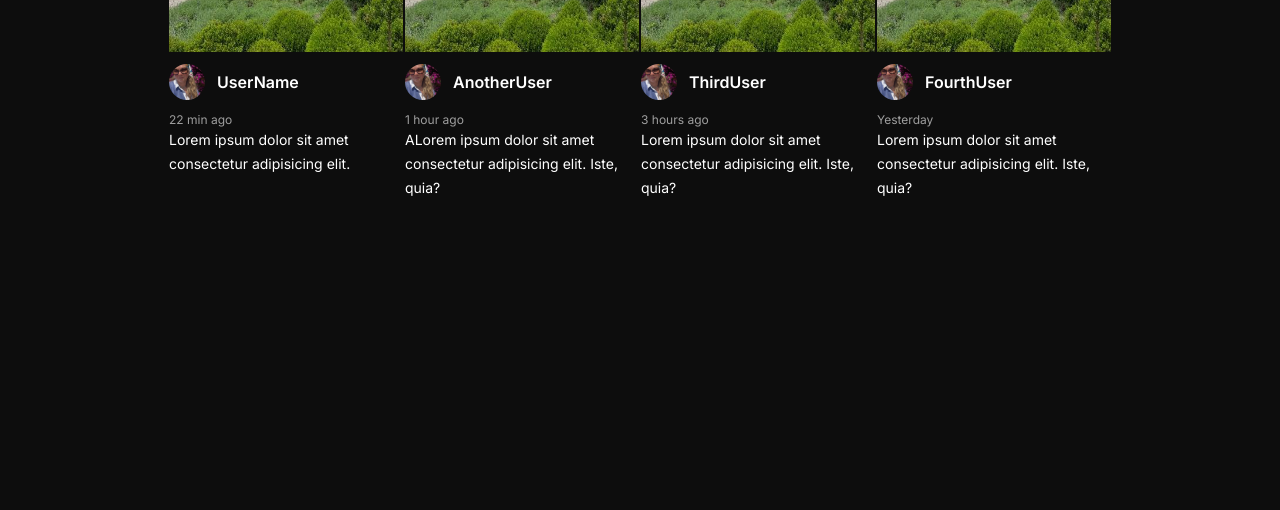
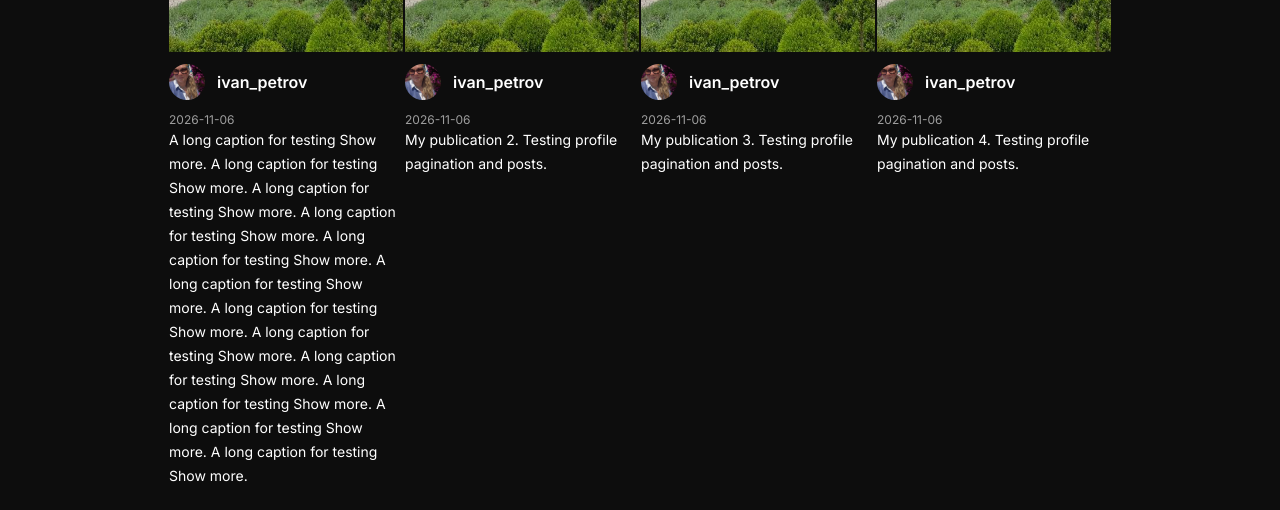
Before and after one commit to alextsapin/inctagram, a Next.js app: page / in a window 1280 px wide. Shown: the part 388-898 px from the top of the page. Before the commit the page ends 800 px from the top, so only its background shows below. Built offline with nearby package versions, Linux system fonts and the light colour scheme; no server answers.

Commit message:
feat: use shared mock data on main page

```diff
--- a/src/pages/main/ui/Main.tsx
+++ b/src/pages/main/ui/Main.tsx
@@ -1,3 +1,5 @@
+/* eslint-disable no-magic-numbers */
+import { getMockLatestPosts, MOCK_REGISTERED_USERS_COUNT } from '@/entities/post';
 import { RegisteredUsers } from '@/widgets/registered-users';
 import { UserCard } from '@/widgets/user-post-card';
 
@@ -7,50 +9,35 @@ import tanya from '../assets/tanya.jpg';
 import style from './main.module.scss';
 import { MainClientLayout } from './MainClientLayout';
 
-const posts = [
-    {
-        id: 1,
-        username: 'UserName',
-        publishedAt: '22 min ago',
-        postText: 'Lorem ipsum dolor sit amet consectetur adipisicing elit.',
-        postImage: nature,
-        authorAvatar: tanya,
-    },
-    {
-        id: 2,
-        username: 'AnotherUser',
-        publishedAt: '1 hour ago',
-        postText: 'ALorem ipsum dolor sit amet consectetur adipisicing elit. Iste, quia?',
-        postImage: nature,
-        authorAvatar: tanya,
-    },
-    {
-        id: 3,
-        username: 'ThirdUser',
-        publishedAt: '3 hours ago',
-        postText: 'Lorem ipsum dolor sit amet consectetur adipisicing elit. Iste, quia?',
-        postImage: nature,
-        authorAvatar: tanya,
-    },
-    {
-        id: 4,
-        username: 'FourthUser',
-        publishedAt: 'Yesterday',
-        postText: 'Lorem ipsum dolor sit amet consectetur adipisicing elit. Iste, quia?',
-        postImage: nature,
-        authorAvatar: tanya,
-    },
-];
+const POSTS_LIMIT = 4;
+const COUNTER_LENGTH = 6;
 
 export const Main = (): React.JSX.Element => {
+    const posts = getMockLatestPosts(POSTS_LIMIT);
+    const registeredUsers = String(MOCK_REGISTERED_USERS_COUNT).padStart(
+        COUNTER_LENGTH,
+        '0',
+    );
+
     return (
         <MainClientLayout>
-            <RegisteredUsers />
+            <RegisteredUsers values={registeredUsers} />
 
             <div className={style.container}>
-                {posts.map(post => (
-                    <UserCard key={post.id} {...post} />
-                ))}
+                {posts.length === 0 ? (
+                    <p>No posts yet.</p>
+                ) : (
+                    posts.map(post => (
+                        <UserCard
+                            key={post.id}
+                            username={post.author.username}
+                            publishedAt={post.createdAt.slice(0, 10)}
+                            postText={post.caption}
+                            postImage={nature}
+                            authorAvatar={tanya}
+                        />
+                    ))
+                )}
             </div>
         </MainClientLayout>
     );
```
Also changed, not shown: 1 other file (tests, documents, lock files or other folders).
